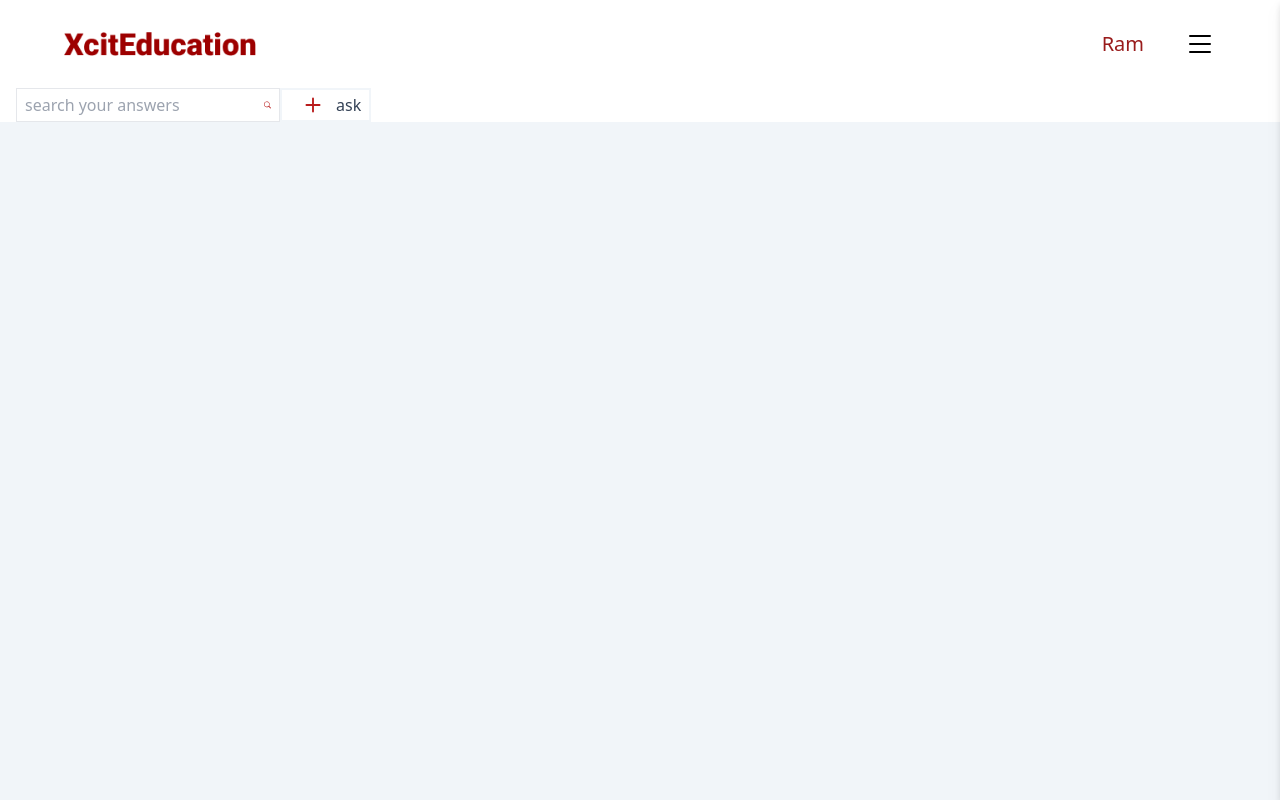
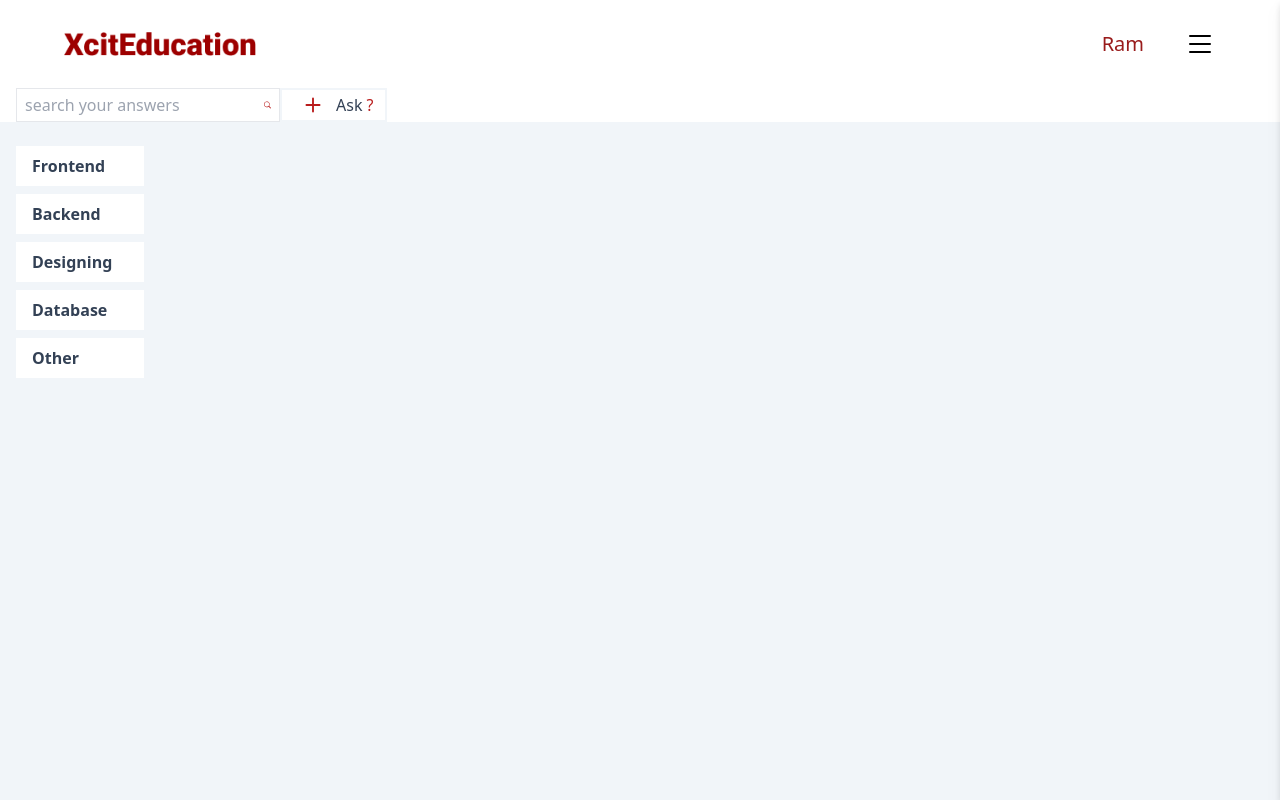
Before and after one commit to devjs1000/course-hub, a React (Vite) app: page /Community in a window 1280 px wide. Shown: the top 800 px of the page. Built offline with nearby package versions, Linux system fonts and the light colour scheme; no server answers.

Commit message:
Category created for Community

```diff
--- /dev/null
+++ b/src/components/Community/Category.jsx
@@ -0,0 +1,21 @@
+import {Children} from 'react'
+import Button from '../../UI/Button'
+import CountButton from '../../UI/CountButton'
+import Search from '../../UI/Search'
+import {Plus} from 'react-bootstrap-icons'
+const Category=()=>{
+  const categories=['Frontend', 'Backend', 'Designing', 'Database', 'Other']
+  return  (
+    <div className='bg-slate-100 h-auto px-4 py-4 w-[10rem]' >
+      {
+        Children.toArray(categories.map(a=>{
+          return <div className='bg-white my-2 py-2 hover:bg-red-700 hover:text-white transition-all cursor-pointer text-slate-700 font-semibold px-4'>
+          {a}
+          </div>
+        }))
+      }
+    </div>
+  )
+}
+
+export default Category;
--- a/src/components/Community/Community.jsx
+++ b/src/components/Community/Community.jsx
@@ -1,18 +1,23 @@
 import Button from '../../UI/Button'
 import CountButton from '../../UI/CountButton'
 import Search from '../../UI/Search'
+import Category from './Category'
 import {Plus} from 'react-bootstrap-icons'
 const Community=()=>{
   return  (
-    <div className='bg-slate-100 h-screen' >
+    <div className='bg-slate-100 h-screen ' >
+
 <div className='bg-white  px-4 flex'>
   <Search placeholder='search your answers' />
   <button className='flex items-center text-slate-700 border border-[2px] border-slate-100 px-2 bg-white'>
 <Plus className='text-red-700   mx-2' size={30} />
-ask
+Ask<span className='text-red-700 mx-1'>?</span>
   </button>
 </div>
 
+<div className='grid'>
+<Category />
+</div>
     </div>
   )
 }
```
